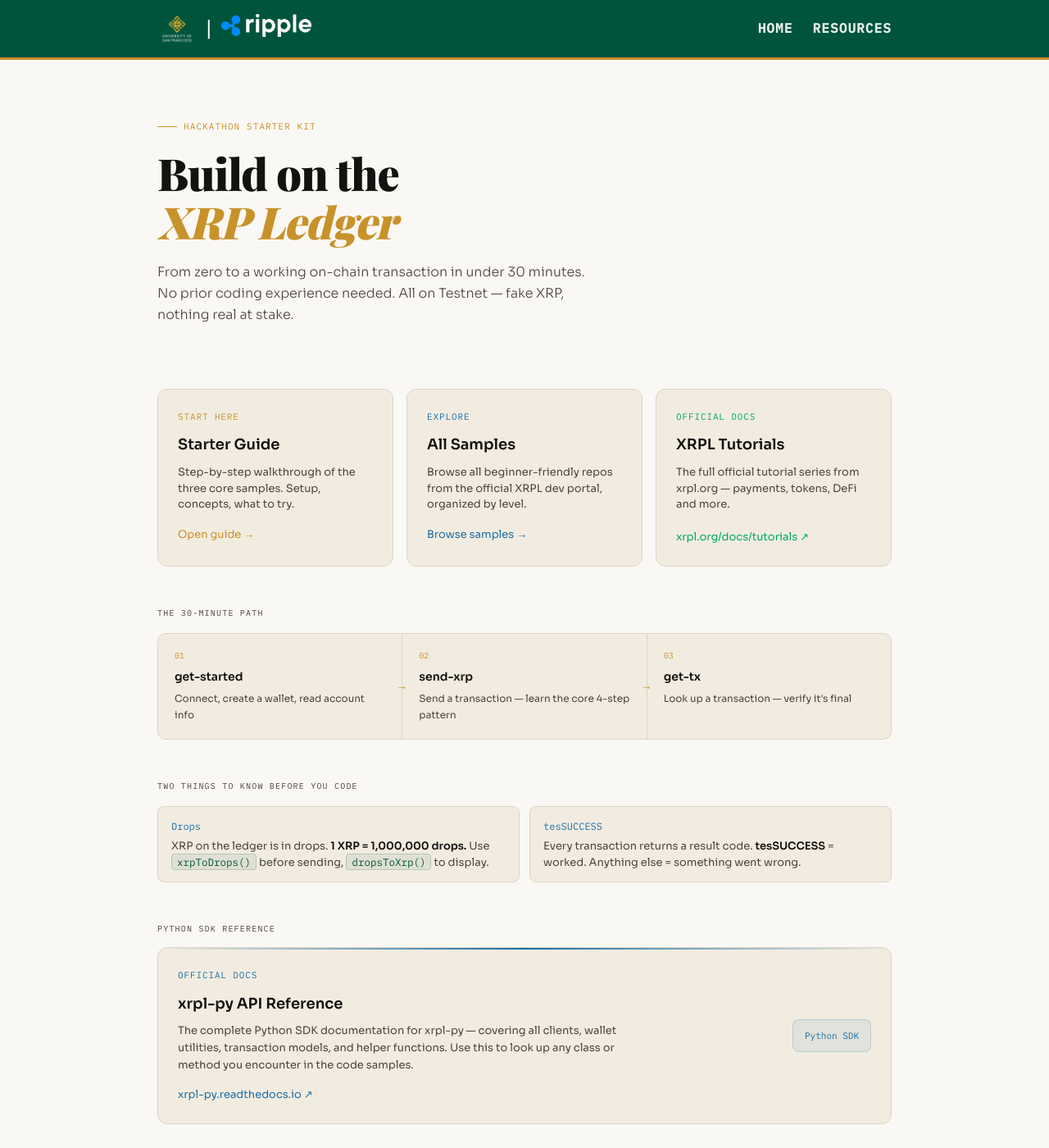
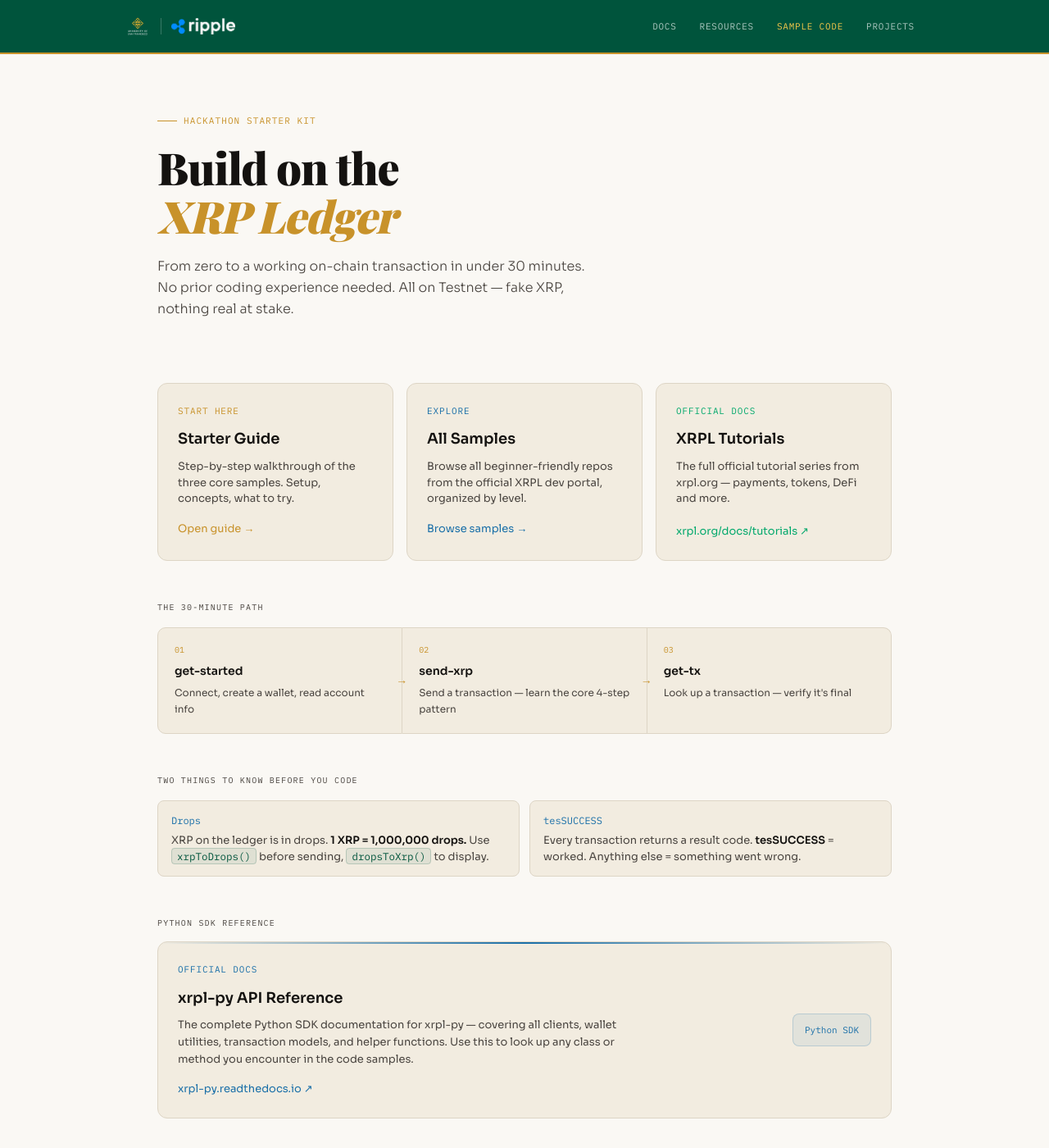
Before and after one commit to RippleXUSF/ripplexusf.github.io, a Jekyll site: the page sample_code/index.html, which Jekyll copies as it is, in a window 1280 px wide and 1400 px high. Shown: the whole window at 82% size. Built offline with Jekyll 4.4.1, drawn with Linux system fonts in a browser that asks for light colours; some web fonts are replaced.

Commit message:
fix: sample code nav, docs prose text contrast

```diff
--- a/sample_code/index.html
+++ b/sample_code/index.html
@@ -47,22 +47,33 @@
     /* ─── TOPBAR ─── */
     .topbar {
       background: var(--green);
-      border-bottom: 3px solid var(--gold);
-      position: relative; z-index: 200;
+      border-bottom: 2px solid var(--gold);
+      position: sticky; top: 0; z-index: 200;
     }
     .topbar-inner {
-      max-width: 960px; margin: 0 auto; padding: 11px 32px;
-      display: grid; align-items: center;
-      grid-template-columns: 1fr 1fr;
+      max-width: 1040px; margin: 0 auto; padding: 0 32px;
+      height: 64px;
+      display: flex; align-items: center; justify-content: space-between;
     }
-    .topbar-left { display: flex; align-items: center; gap: 12px; }
-    .logos_divider {
-      font-family: 'Playfair Display', serif;
-      font-size: 22px; color: white; flex-shrink: 0;
+    .topbar-brand {
+      display: flex; align-items: center; gap: 12px;
+      text-decoration: none;
     }
-    .usf-shield-img { width: 48px; height: auto; }
-    .ripple-logo-wrap { width: 110px; }
-    .ripple-logo-wrap img { width: 100%; height: auto; }
+    .usf-shield-img { height: 32px; width: auto; }
+    .ripple-logo-img { height: 20px; width: auto; }
+    .topbar-sep { width: 1px; height: 20px; background: rgba(255,255,255,0.22); }
+    .topbar-nav { display: flex; align-items: center; gap: 4px; }
+    .topbar-nav a {
+      font-family: 'IBM Plex Mono', monospace;
+      font-size: 11px; font-weight: 400;
+      color: rgba(255,255,255,0.68);
+      text-decoration: none;
+      letter-spacing: 0.07em; text-transform: uppercase;
+      padding: 7px 12px; border-radius: 4px;
+      transition: color 0.14s, background 0.14s;
+    }
+    .topbar-nav a:hover { color: rgba(255,255,255,0.95); background: rgba(255,255,255,0.08); }
+    .topbar-nav a.active { color: var(--gold-lt); }
 
     /* ─── PAGE WRAPPER ─── */
     .page { position: relative; z-index: 1; display: none; }
@@ -388,28 +399,16 @@
 <!-- ═══════════════ TOPBAR ═══════════════ -->
 <div class="topbar">
   <div class="topbar-inner">
-    <div class="topbar-left logos">
-      <div class="usf-block" style="display:flex;align-items:center;">
-        <img class="usf-shield-img" src="university-of-san-francisco.jpg" alt="University of San Francisco" />
-      </div>
-      <span class="logos_divider">|</span>
-      <div class="ripple-logo-wrap">
-        <img src="full-ripple-logo.png" alt="Ripple" />
-      </div>
-    </div>
-    <div style="display:flex; align-items:center; gap:24px; justify-self:end;">
-      <a href="https://ripplexusf.github.io/" target="_self" rel="noopener noreferrer"
-         style="font-family:'IBM Plex Mono',monospace; font-size:16px;
-                color:rgba(255,255,255,0.9); letter-spacing:0.07em;
-                text-transform:uppercase; text-decoration:none; font-weight:600;">
-        Home
-      </a>
-      <a href="https://ripplexusf.github.io/links/" target="_self" rel="noopener noreferrer"
-         style="font-family:'IBM Plex Mono',monospace; font-size:16px;
-                color:rgba(255,255,255,0.9); letter-spacing:0.07em;
-                text-transform:uppercase; text-decoration:none; font-weight:600;">
-        Resources
-      </a>
+    <a href="/" class="topbar-brand">
+      <img class="usf-shield-img" src="university-of-san-francisco.jpg" alt="University of San Francisco" />
+      <span class="topbar-sep"></span>
+      <img class="ripple-logo-img" src="full-ripple-logo.png" alt="Ripple" />
+    </a>
+    <div class="topbar-nav">
+      <a href="/docs/">Docs</a>
+      <a href="/links/">Resources</a>
+      <a href="/sample_code/" class="active">Sample Code</a>
+      <a href="/projects/">Projects</a>
     </div>
   </div>
 </div>
```
Also changed, not shown: _layouts/docs.html (+18 -19 lines).
